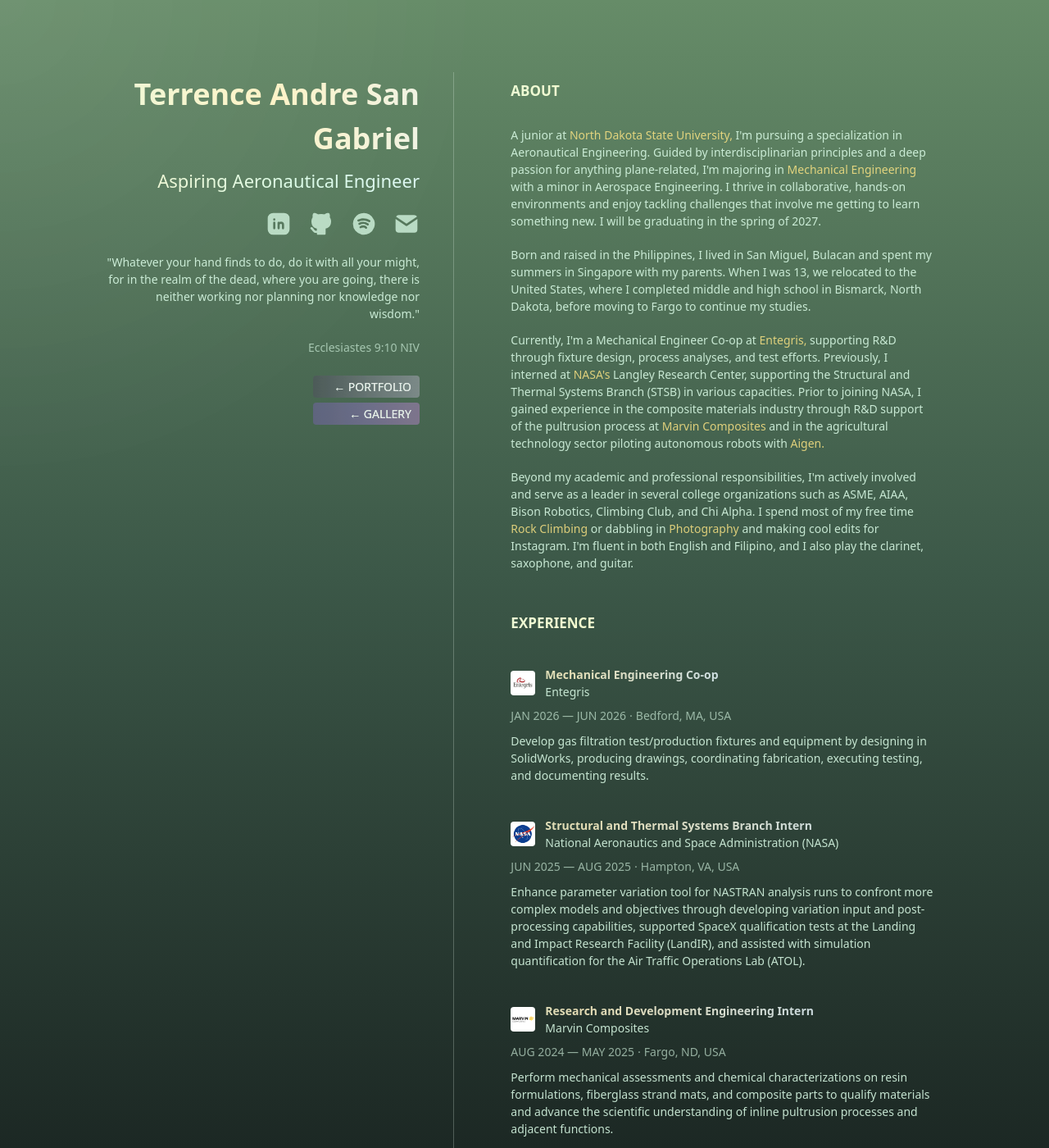
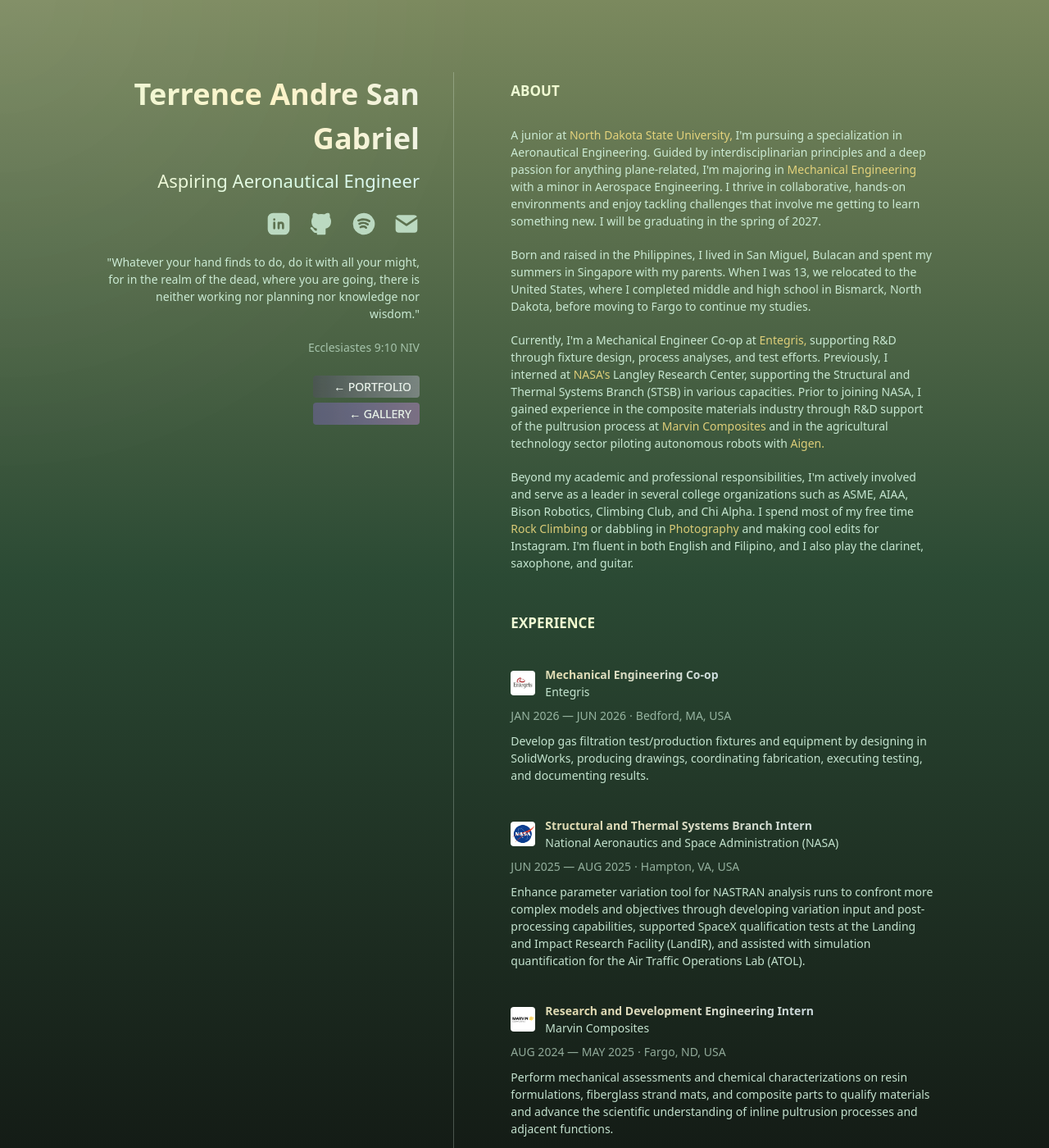
Before and after one commit to akositerrence/akositerrence.github.io, a Jekyll site: the page built from index.html, in a window 1280 px wide and 1400 px high. Shown: the whole window at 82% size. Built offline with Jekyll 4.4.1, drawn with Linux system fonts in a browser that asks for light colours.

Commit message:
changed front bg color

```diff
--- a/src/css/head_main.css
+++ b/src/css/head_main.css
@@ -6,9 +6,9 @@
 }
 
 :root {
-    --color-bg1 : rgb(102, 140, 104);
-    --color-bg2 : rgb(60, 88, 72);
-    --color-bg3 : rgb(28, 40, 36);
+    --color-bg1: rgb(123, 137, 94);
+--color-bg2: rgb(43, 74, 52);
+--color-bg3: rgb(20, 28, 22);
 
     --color-bg4 : rgb(140, 140, 150);
     --color-bg5 : rgb(85, 85, 95);
--- a/src/css/tail_main.css
+++ b/src/css/tail_main.css
@@ -406,9 +406,9 @@
   padding: 0;
 }
 :root {
-  --color-bg1: rgb(102, 140, 104);
-  --color-bg2: rgb(60, 88, 72);
-  --color-bg3: rgb(28, 40, 36);
+  --color-bg1: rgb(123, 137, 94);
+  --color-bg2: rgb(43, 74, 52);
+  --color-bg3: rgb(20, 28, 22);
   --color-bg4: rgb(140, 140, 150);
   --color-bg5: rgb(85, 85, 95);
   --color-bg6: rgb(28, 28, 36);
```
